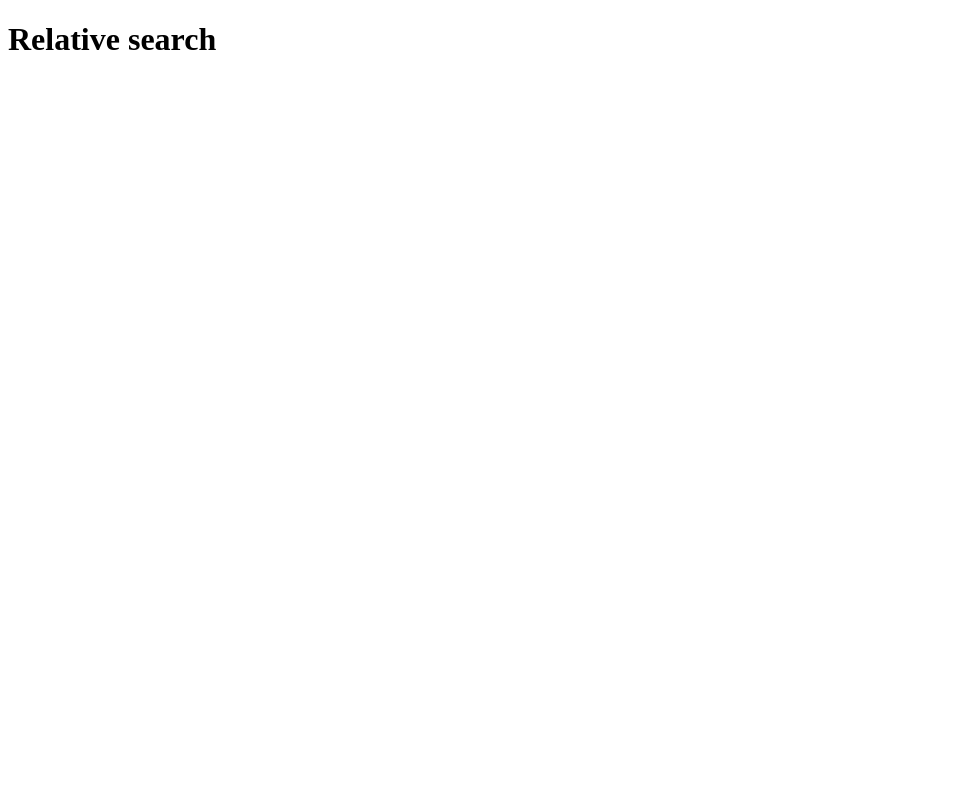
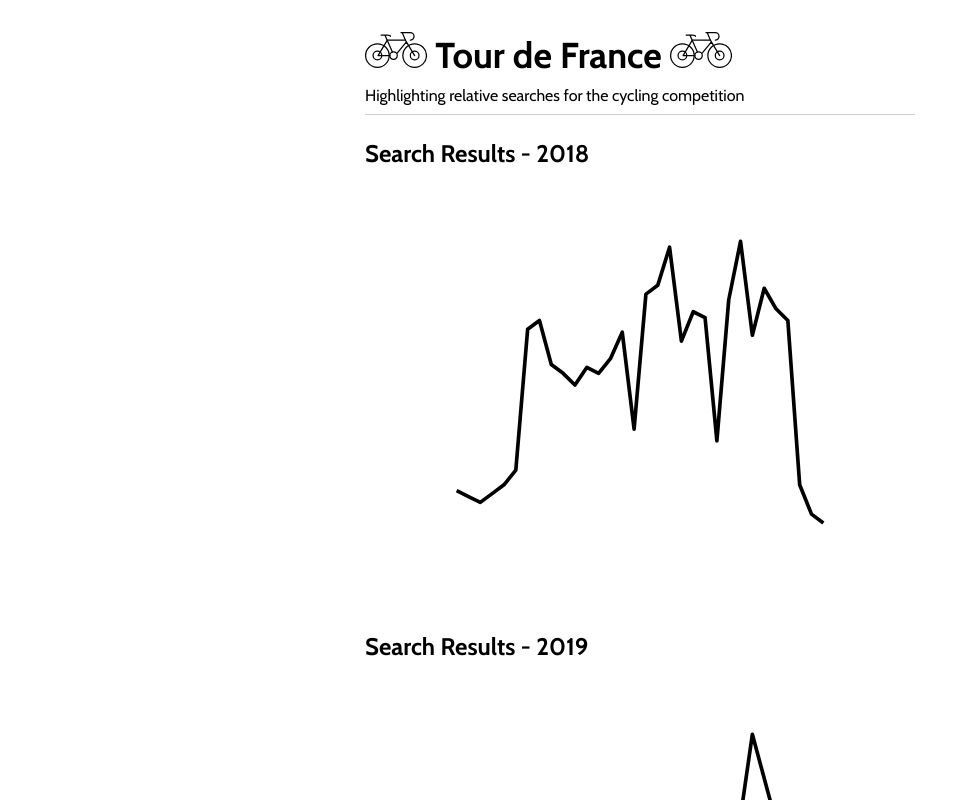
Before and after one commit to borntofrappe/svelte-tutorial, a Svelte app in the folder Relative Search/: page / in a window 1280 px wide. Shown: the top 800 px of the page, without its empty margins (0-970 px from the left). Built offline with nearby package versions, Linux system fonts and the light colour scheme.

Commit message:
complete the line chart

```diff
--- a/Relative Search/public/global.css
+++ b/Relative Search/public/global.css
@@ -0,0 +1,16 @@
+@import url("https://fonts.googleapis.com/css?family=Cabin:400,700&display=swap");
+
+* {
+    box-sizing: border-box;
+    padding: 0;
+    margin: 0;
+}
+body {
+    font-family: "Cabin", sans-serif;
+    max-width: 550px;
+    margin: 1rem auto;
+}
+
+body > * + * {
+    margin-top: 1.5rem;
+}
--- a/Relative Search/public/index.html
+++ b/Relative Search/public/index.html
@@ -12,5 +12,7 @@
         <script defer src="/build/bundle.js"></script>
     </head>
 
-    <body></body>
+    <body>
+        <script src="https://unpkg.com/d3@5.14.2/dist/d3.min.js"></script>
+    </body>
 </html>
--- a/Relative Search/src/App.svelte
+++ b/Relative Search/src/App.svelte
@@ -1 +1,9 @@
-<h1>Relative search</h1>
+<script>
+    import { data } from "./utils.js"
+    import Header from './Header.svelte'
+    import LineChart from './LineChart.svelte'
+</script>
+
+<Header />
+<LineChart title="Search Results - 2018" data="{data[2018]}"/>
+<LineChart title="Search Results - 2019" data="{data[2019]}"/>
--- /dev/null
+++ b/Relative Search/src/Bicycle.svelte
@@ -0,0 +1,22 @@
+<style>
+    svg {
+        height: 1em;
+        width: auto;
+    }
+</style>
+
+<svg aria-hidden="true" xmlns="http://www.w3.org/2000/svg" viewBox="0 0 100 58" width="100" height="58">
+    <g fill="none" stroke="currentColor" stroke-width="2" stroke-linecap="round" stroke-linejoin="round">
+        <circle cx="20" cy="38" r="19" />
+        <circle cx="20" cy="38" r="7" />
+
+        <circle cx="46" cy="38" r="6" />
+
+        <path d="M 40 38 h -19 l 15 -25 h 29 l 15 25 m -13.2 -22 l -15 18" />
+        <path d="M 44 32 l -12 -27 h -6 h 10 q 5 0 5 2" />
+        <path d="M 65 13 l -5 -12 h -2 h 15 a 6 6 0 0 1 0 12" />
+
+        <circle cx="80" cy="38" r="19" />
+        <circle cx="80" cy="38" r="7" />
+    </g>
+</svg>
--- /dev/null
+++ b/Relative Search/src/Header.svelte
@@ -0,0 +1,24 @@
+<script>
+    import Bicycle from './Bicycle.svelte'
+</script>
+<style>
+    header {
+        line-height: 1.25;
+        padding: 0.5rem 0;
+        border-bottom: 1px solid hsl(0, 0%, 80%);
+    }
+    header > * + * {
+        margin-top: 0.5rem;
+    }
+    h1 {
+        font-size: 2.25rem;
+    }
+    h2 {
+        font-weight: 400;
+        font-size: 1rem;
+    }
+</style>
+<header>
+    <h1><Bicycle /> Tour de France <Bicycle /></h1>
+    <h2>Highlighting relative searches for the cycling competition</h2>
+</header>
--- /dev/null
+++ b/Relative Search/src/LineChart.svelte
@@ -0,0 +1,50 @@
+<script>
+    export let data;
+    export let title = "Line Chart";
+
+    const width = 100;
+    const height = 80;
+
+    const margin = {
+        top: 20,
+        right: 20,
+        bottom: 20,
+        left: 20
+    };
+
+    const yScale = d3
+        .scaleLinear()
+        .domain([0, d3.max(data, d => d.value)])
+        .range([height, 0]);
+
+    const parseTime = d3.timeParse("%Y-%m-%d");
+
+    const xScale = d3
+        .scaleTime()
+        .domain(d3.extent(data, d => parseTime(d.date)))
+        .range([0, width]);
+
+    const line = d3
+        .line()
+        .x(d => xScale(parseTime(d.date)))
+        .y(d => yScale(d.value));
+</script>
+
+<style>
+    svg {
+        width: 100%;
+        height: auto;
+        display: block;
+    }
+</style>
+
+<article>
+    <h1>{title}</h1>
+    <svg {width} {height} viewBox="0 0 {width + (margin.left + margin.right)} {height + (margin.top + margin.bottom)}">
+        <g transform="translate({margin.top} {margin.left})">
+            <g fill="none" stroke="currentColor" stroke-width="1" stroke-linejoin="round">
+                <path d="{line(data)}" />
+            </g>
+        </g>
+    </svg>
+</article>
--- a/Relative Search/src/utils.js
+++ b/Relative Search/src/utils.js
@@ -1,4 +1,4 @@
-export default data = {
+export const data = {
     2018: [{
         date: '2018-07-01',
         value: 15,
```
